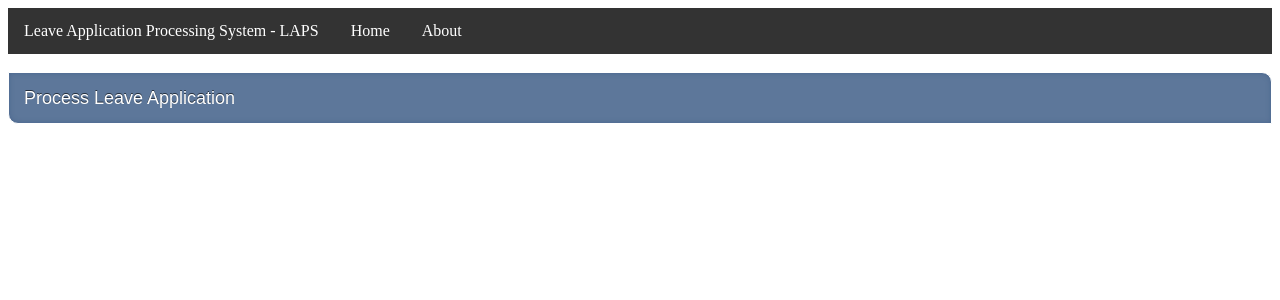
After one commit to Qibaoooo/LAPS, a Spring Boot app: page /manager/process/1 in a window 1280 px wide. The commit adds this page. Shown: the top 300 px of the page. Run offline with Spring Boot 4, Linux system fonts and the light colour scheme; data comes from the database, SQL or seed files in the repository.

```diff
--- a/src/main/java/sg/nus/iss/team11/controller/ManagerApplicationController.java
+++ b/src/main/java/sg/nus/iss/team11/controller/ManagerApplicationController.java
@@ -7,6 +7,7 @@ import java.util.Map;
 import org.springframework.beans.factory.annotation.Autowired;
 import org.springframework.stereotype.Controller;
 import org.springframework.ui.Model;
+import org.springframework.web.bind.annotation.PathVariable;
 import org.springframework.web.bind.annotation.RequestMapping;
 
 import jakarta.servlet.http.HttpSession;
@@ -42,8 +43,7 @@ public class ManagerApplicationController {
 
 		Map<User, List<LeaveApplication>> subordinate2LAs = new HashMap<>();
 		for (User u : subordinates) {
-			List<LeaveApplication> userLAList = leaveApplicationService
-					.findLeaveApplicationsByUserId(u.getUserId());
+			List<LeaveApplication> userLAList = leaveApplicationService.findLeaveApplicationsByUserId(u.getUserId());
 			subordinate2LAs.put(u, userLAList);
 		}
 
@@ -52,4 +52,16 @@ public class ManagerApplicationController {
 		return "manager-view-applications";
 	}
 
+	// ------------------------------------------------------//
+	// 1.Find the respective application, bind to model
+	// 2.Create a html page, showing id, name, description,
+	// from date, end date, type, status, maybe entitlementleft?
+	// ------------------------------------------------------//
+	@RequestMapping(value = "/process/{id}")
+	public String viewApplicationById(@PathVariable int id, Model model) {
+		LeaveApplication application = leaveApplicationService.findLeaveApplicationById(id);
+		model.addAttribute("application", application);
+		return "manager-application-details";
+	}
+
 }
--- a/src/main/resources/messages.properties
+++ b/src/main/resources/messages.properties
@@ -1,6 +1,7 @@
 fieldLabel.leaveApplicationId= Reference NO.
 fieldLabel.user = Applied By
 fieldLabel.description = Description
+fieldLabel.type = Type
 fieldLabel.startDate = Start Date
 fieldLabel.endDate = End Date
 fieldLabel.status = Status
--- /dev/null
+++ b/src/main/resources/templates/manager-application-details.html
@@ -0,0 +1,12 @@
+<!DOCTYPE html>
+<html xmlns:th="http://www.thymeleaf.org">
+
+<head th:replace="layout.html :: html_head" />
+
+<body>
+	<div th:replace="layout.html :: menu" />
+	<div th:replace="layout.html :: header" />
+	<h2>Process Leave Application</h2>
+</body>
+
+</html>
--- a/src/main/resources/templates/manager-view-applications.html
+++ b/src/main/resources/templates/manager-view-applications.html
@@ -17,6 +17,7 @@
 			<tr class="listHeading">
 				<th><span th:text="#{fieldLabel.leaveApplicationId}"></span></th>
 				<th><span th:text="#{fieldLabel.user}"></span></th>
+				<th><span th:text="#{fieldLabel.type}"></span></th>
 				<th><span th:text="#{fieldLabel.description}"></span></th>
 				<th><span th:text="#{fieldLabel.startDate}"></span></th>
 				<th><span th:text="#{fieldLabel.endDate}"></span></th>
@@ -26,6 +27,7 @@
 			<tr th:each="la: ${viewApplications}" class="listRecord">
 				<td align="left" th:text="${la.Id}"></td>
 				<td align="left" th:text="${la.user.username}"></td>
+				<td align="left" th:text="${la.type}"></td>
 				<td align="left" th:text="${la.description}">No Description</td>
 				<td align="left" th:text="${#temporals.format(la.fromDate, 'yyyy-MM-dd')}"></td>
 				<td align="left" th:text="${#temporals.format(la.toDate, 'yyyy-MM-dd')}"></td>
```
